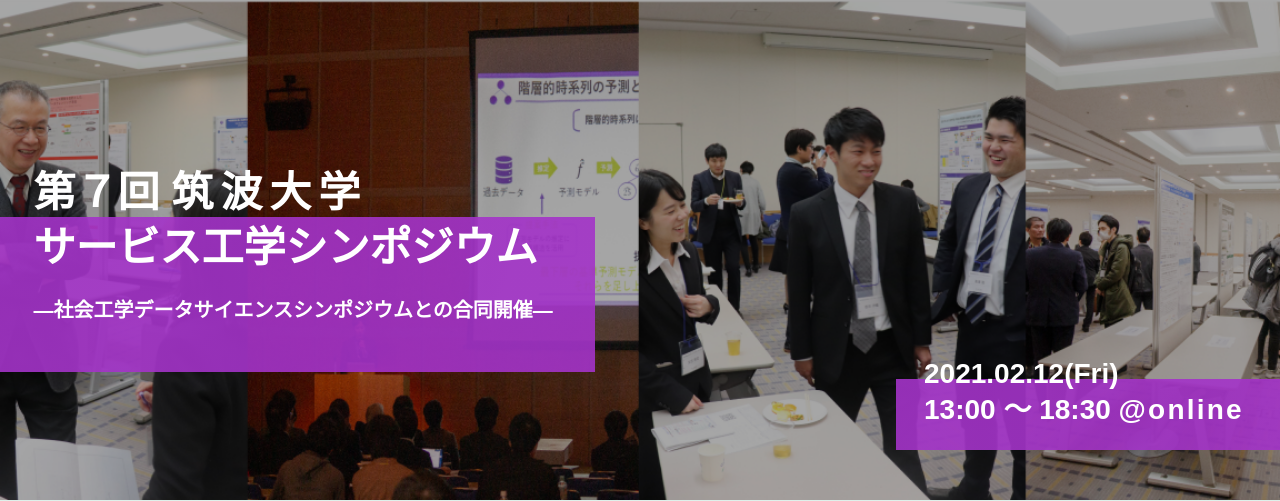
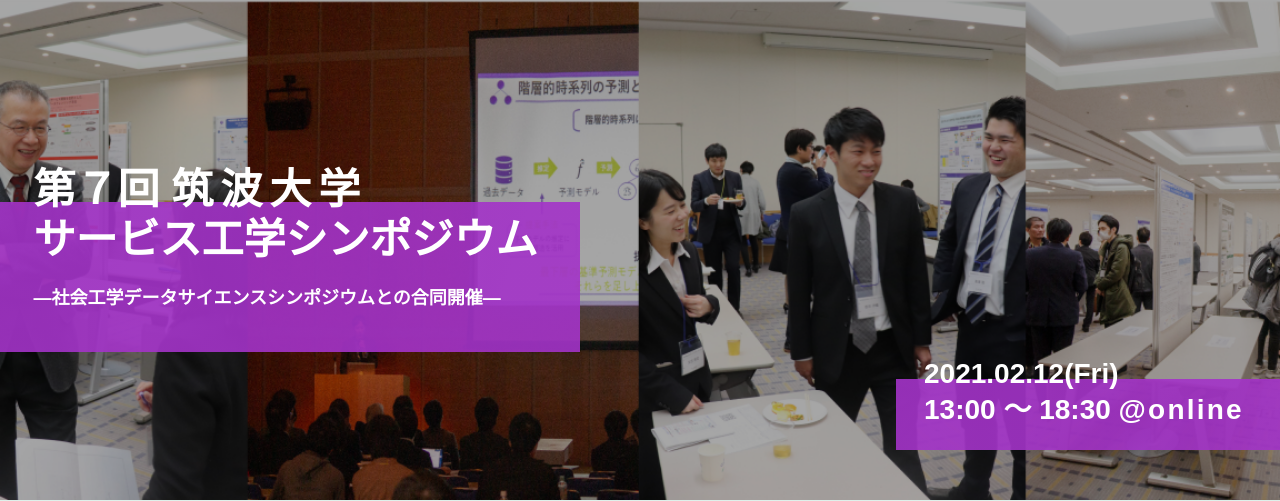
Before and after one commit to Ayakie/mse_sympo, a PHP site: page / in a window 1280 px wide. Shown: the top 501 px of the page. Run offline with PHP 8.4, Linux system fonts and the light colour scheme; some libraries are stand-ins or nearby versions; some web fonts are replaced.

Commit message:
[fix] headerとタイトル

```diff
--- a/assets/header.html
+++ b/assets/header.html
@@ -3,7 +3,7 @@
 <!-- 参考：https://nabewakashi.com/php-include -->
 <div class="ui fixed inverted compact labeled icon menu">
     <div class="ui container">
-        <a href="/2020/index.html" class="item" style="padding-top: 27px;">社会工学データサイエンスシンポジウム</a>
+        <a href="/2020/index.html" class="item" style="padding-top: 27px;">Data-driven Service Innovationによる社会課題解決を目指す</a>
         <div class="right menu">
             <a href="/2020/index.html" class="ui purple item"><i class="inverted home icon"></i>トップ</a>
             <div class="ui dropdown purple item">
--- a/css/style_top.css
+++ b/css/style_top.css
@@ -37,9 +37,9 @@ section h2 {
     left: 0%;
     font-size: 42px;
     color: white;
-    line-height: 55px;
-    background: linear-gradient(transparent 25%, rgba(163,51,200,0.9) 25%);
-    padding: 0 1em 0.8em 0.8em;
+    line-height: 50px;
+    background: linear-gradient(transparent 20%, rgba(163,51,200,0.9) 20%);
+    padding: 0 1em 0.7em 0.8em;
 }
 #event-time {
     display: none;
--- a/index.html
+++ b/index.html
@@ -72,7 +72,8 @@
 
             <div class="top-visual">
                 <?php include(dirname(__FILE__).'/assets/header.html'); ?>
-                <h1 id="page-title">第７回 <span style="letter-spacing: 7px;">筑波大学</span><br>サービス工学シンポジウム<br><span style="font-size:20px;">―社会工学データサイエンスシンポジウムとの合同開催―</span></span></h1>
+                <h1 id="page-title">第７回 <span style="letter-spacing: 7px;">筑波大学</span><br>サービス工学シンポジウム<br>
+                    <span style="font-size:18px;">―社会工学データサイエンスシンポジウムとの合同開催―</span></h1>
                 <h1 id="event-time">2021.02.12(Fri)<br>13:00 〜 18:30 <span style="letter-spacing: 2.2px;">@online</span></h1>
 
             </div>
```
